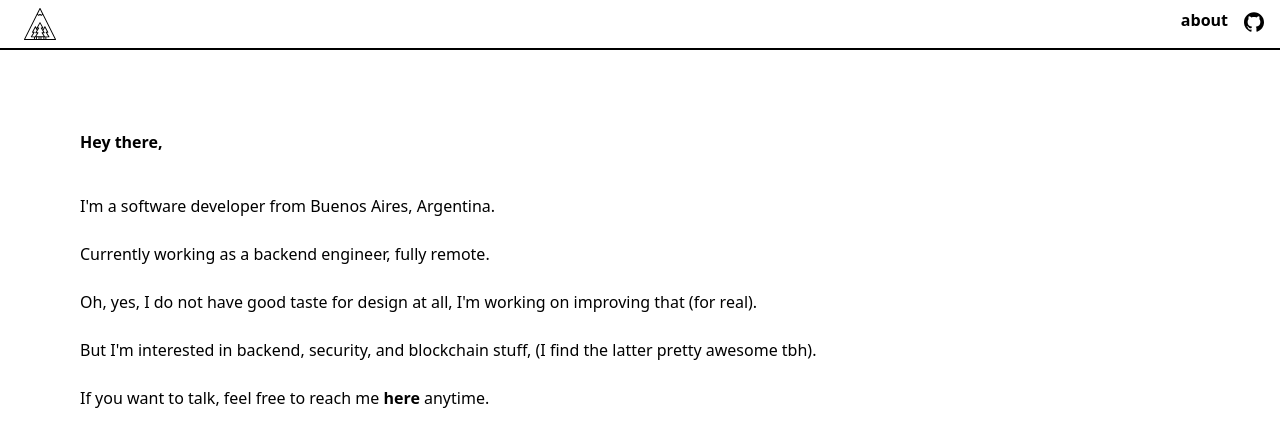
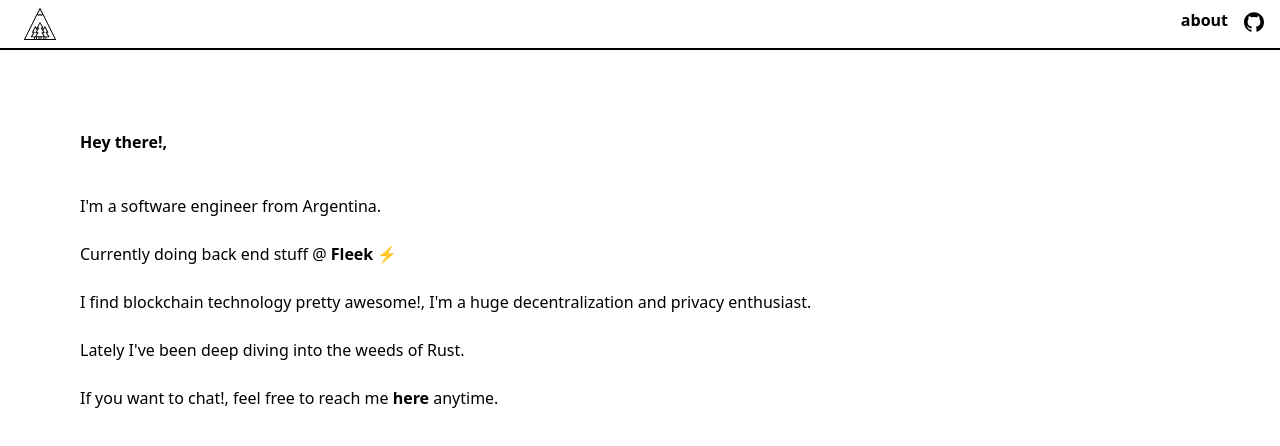
Before and after one commit to bhflm/germi, a Next.js app: page / in a window 1280 px wide. Shown: the top 446 px of the page. Built offline with nearby package versions, Linux system fonts and the light colour scheme.

Commit message:
Add: update bio

```diff
--- a/src/pages/index.js
+++ b/src/pages/index.js
@@ -5,28 +5,28 @@ const Home = () => {
   return (
     <>
     <Head>
-      <title>grmi notes</title>
+      <title>germi notes</title>
     </Head>
     <Navbar/>
     <div>
       <h1 className="font-semibold ml-20 pt-20 text-left h-8 black">
-        Hey there,
+        Hey there!,
       </h1>
       <div className="font-small mt-16 ml-20 text-left h-9 black">
         <span>
-          I'm a software developer from Buenos Aires, Argentina.
+          I'm a software engineer from Argentina.
           <br></br>
           <br></br>
-          Currently working as a backend engineer, fully remote.
+          Currently doing back end stuff @ <a className="font-semibold" href="https://fleek.co">Fleek ⚡</a>
           <br></br>
           <br></br>
-          Oh, yes, I do not have good taste for design at all, I'm working on improving that (for real).
+          I find blockchain technology pretty awesome!, I'm a huge decentralization and privacy enthusiast.
           <br></br>
           <br></br>
-          But I'm interested in backend, security, and blockchain stuff, (I find the latter pretty awesome tbh).
+          Lately I've been deep diving into the weeds of Rust.
           <br></br>
           <br></br>
-          If you want to talk, feel free to reach me <a className="font-semibold" href="mailto:germanbonin@gmail.com">here</a> anytime.
+          If you want to chat!, feel free to reach me <a className="font-semibold" href="mailto:germanbonin@gmail.com">here</a> anytime.
         </span>
       </div>
     </div>
```
Also changed, not shown: tsconfig.json (+29 -0 lines).
